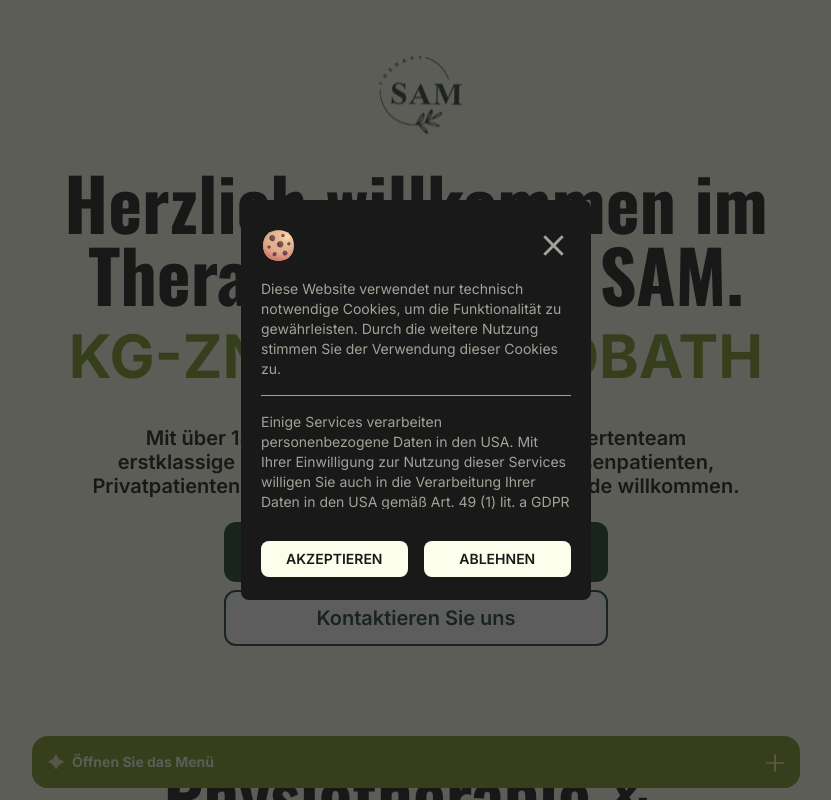
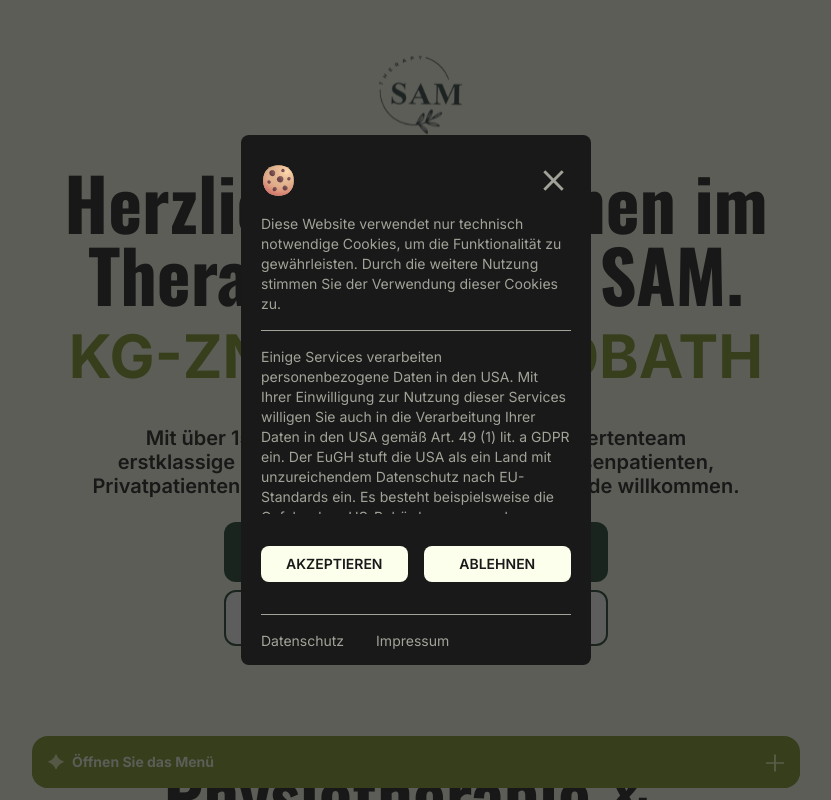
Before and after one commit to GaussJordan0/noor-website, a Next.js app: page / in a window 1280 px wide. Shown: the top 800 px of the page, without its empty margins (224-1055 px from the left). Built offline with nearby package versions, Linux system fonts and the light colour scheme.

Commit message:
Update index.jsx

```diff
--- a/src/components/CookieBanner/index.jsx
+++ b/src/components/CookieBanner/index.jsx
@@ -1,7 +1,8 @@
 import React from "react";
-import { useLenis } from "lenis/react";
+import { ReactLenis, useLenis } from "lenis/react";
+import Lenis from "lenis";
 export default function Index({ handleClose }) {
-
+  const newLenis = new Lenis();
   const lenis = useLenis();
   React.useEffect(() => {
     lenis?.stop();
@@ -11,9 +12,9 @@ export default function Index({ handleClose }) {
     };
   }, [lenis]);
   return (
-    <>
+    <ReactLenis allowNestedScroll={true} eventsTarget>
       <div className="fixed inset-0  z-[99999999] w-full h-full bg-c-black opacity-70" />
-      <div className="fixed left-1/2 -translate-x-1/2 top-1/2 -translate-y-1/2 h-[400px] z-[999999999] gap-10 p-5 rounded-lg text-sm w-[350px] bg-c-black text-c-beige">
+      <div className="fixed left-1/2 -translate-x-1/2 top-1/2 -translate-y-1/2 h-[530px] z-[999999999] gap-10 p-5 rounded-lg text-sm w-[350px] bg-c-black text-c-beige">
         <div className="mt-2 flex justify-between  mb-4 w-full  items-center">
           <SvgCookie />
 
@@ -22,7 +23,7 @@ export default function Index({ handleClose }) {
             className="cursor-pointer opacity-60"
           />
         </div>
-        <div  className="overflow-y-scroll h-[230px]  ">
+        <div className="overflow-y-auto h-[300px]  ">
           <p className="opacity-60">
             Diese Website verwendet nur technisch notwendige Cookies, um die
             Funktionalität zu gewährleisten. Durch die weitere Nutzung stimmen
@@ -60,8 +61,13 @@ export default function Index({ handleClose }) {
             ABLEHNEN
           </button>
         </div>
+        <hr className="mt-8 mb-4 opacity-60" />
+        <div className="flex gap-8 opacity-60">
+          <a href="/Datenschutz">Datenschutz</a>
+          <a href="/impressum">Impressum</a>
+        </div>
       </div>
-    </>
+    </ReactLenis>
   );
 }
 
```
